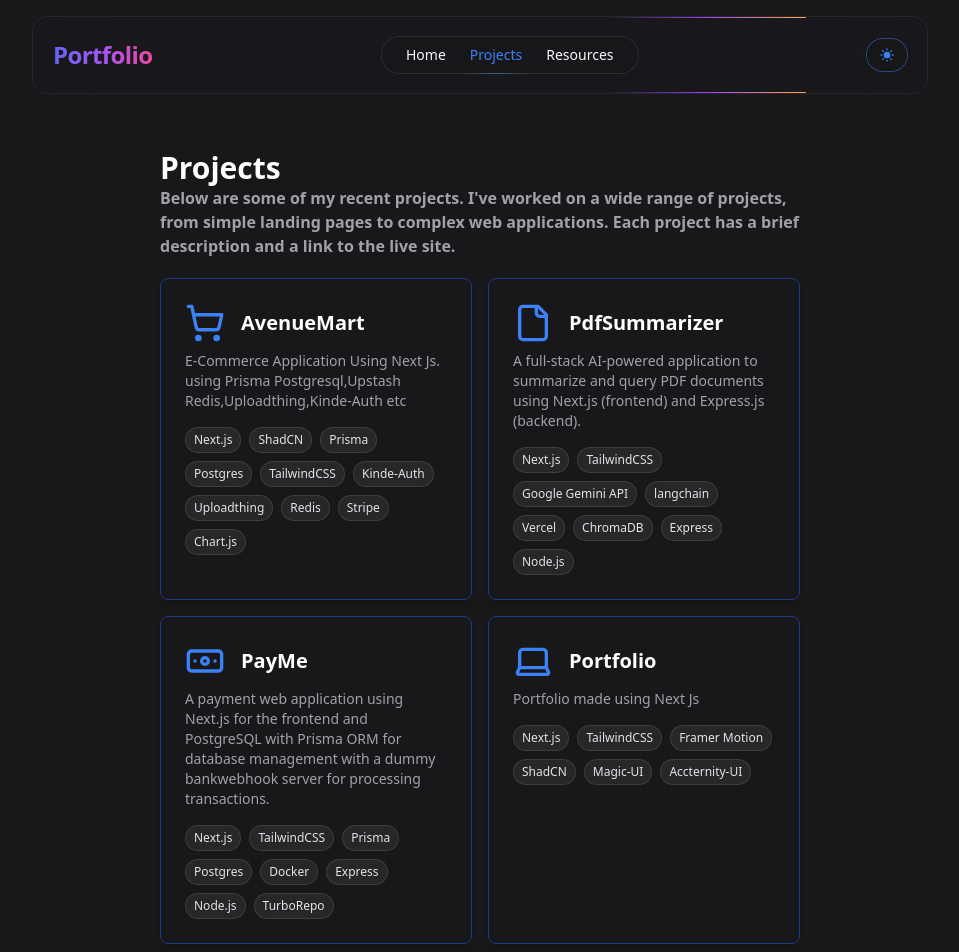
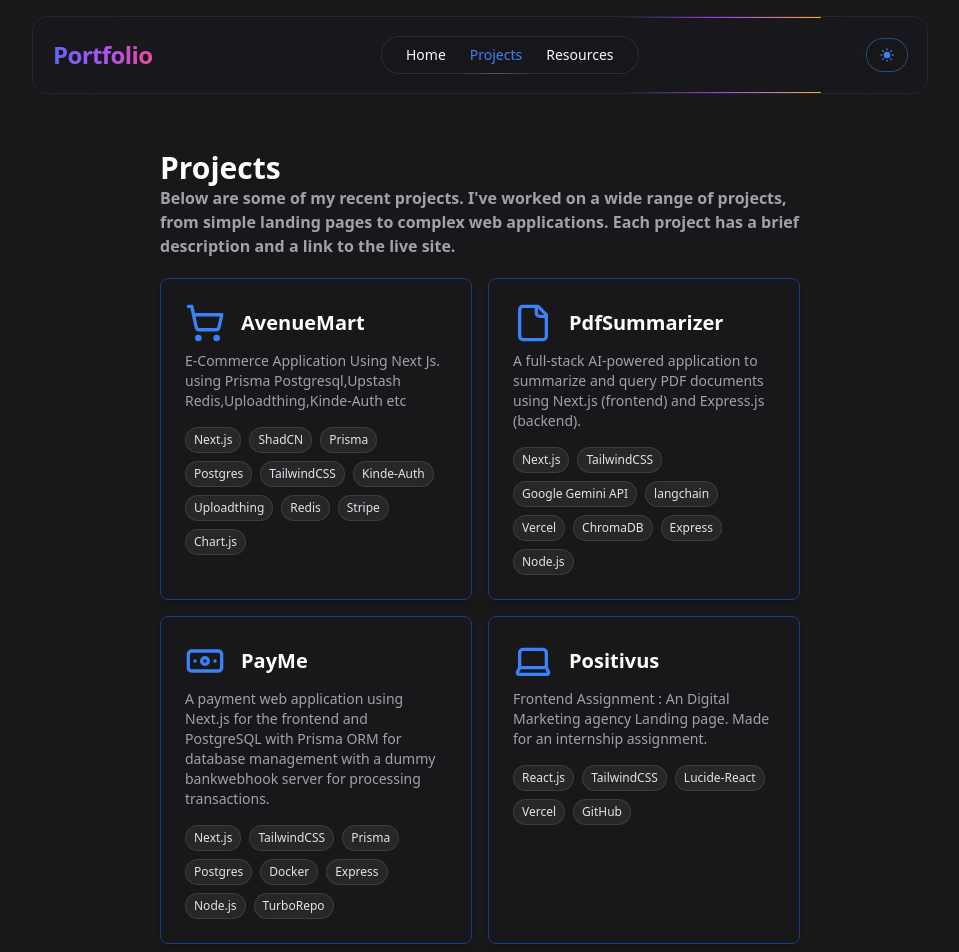
Before and after one commit to hm-aditya/portfolio, a Next.js app: page /projects in a window 1280 px wide. Shown: the top 952 px of the page, without its empty margins (160-1119 px from the left). Built offline with nearby package versions, Linux system fonts and the light colour scheme.

Commit message:
added new project

```diff
--- a/constants/index.ts
+++ b/constants/index.ts
@@ -11,6 +11,7 @@ import {
   LucideTwitter,
   Mail,
   ShoppingCartIcon,
+  User,
   VideoIcon,
 } from "lucide-react";
 import { title } from "process";
@@ -168,10 +169,23 @@ export const Projects = [
     ],
   },
   {
+    title: "Positivus",
+    description: "Frontend Assignment : An Digital Marketing agency Landing page. Made for an internship assignment.",
+    href: " https://positivus-one-ruddy.vercel.app/",
+    icon: Laptop,
+    tags: [
+      "React.js",
+      "TailwindCSS",
+      "Lucide-React",
+      "Vercel",
+      "GitHub",
+    ],
+  },
+  {
     title: "Portfolio",
     description: "Portfolio made using Next Js",
     href: "https://hmaditya.vercel.app/",
-    icon: Laptop,
+    icon: User,
     tags: [
       "Next.js",
       "TailwindCSS",
```
